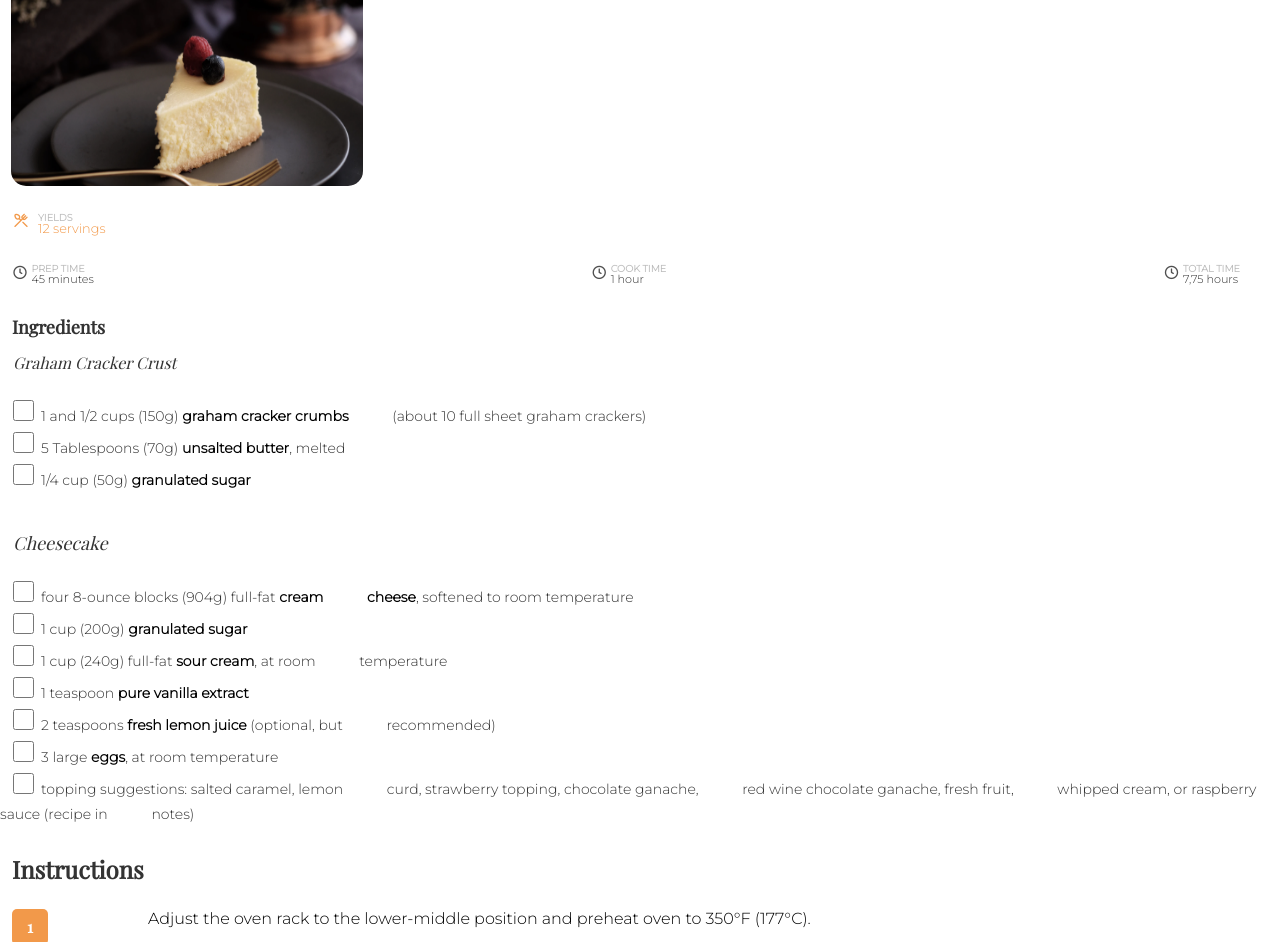
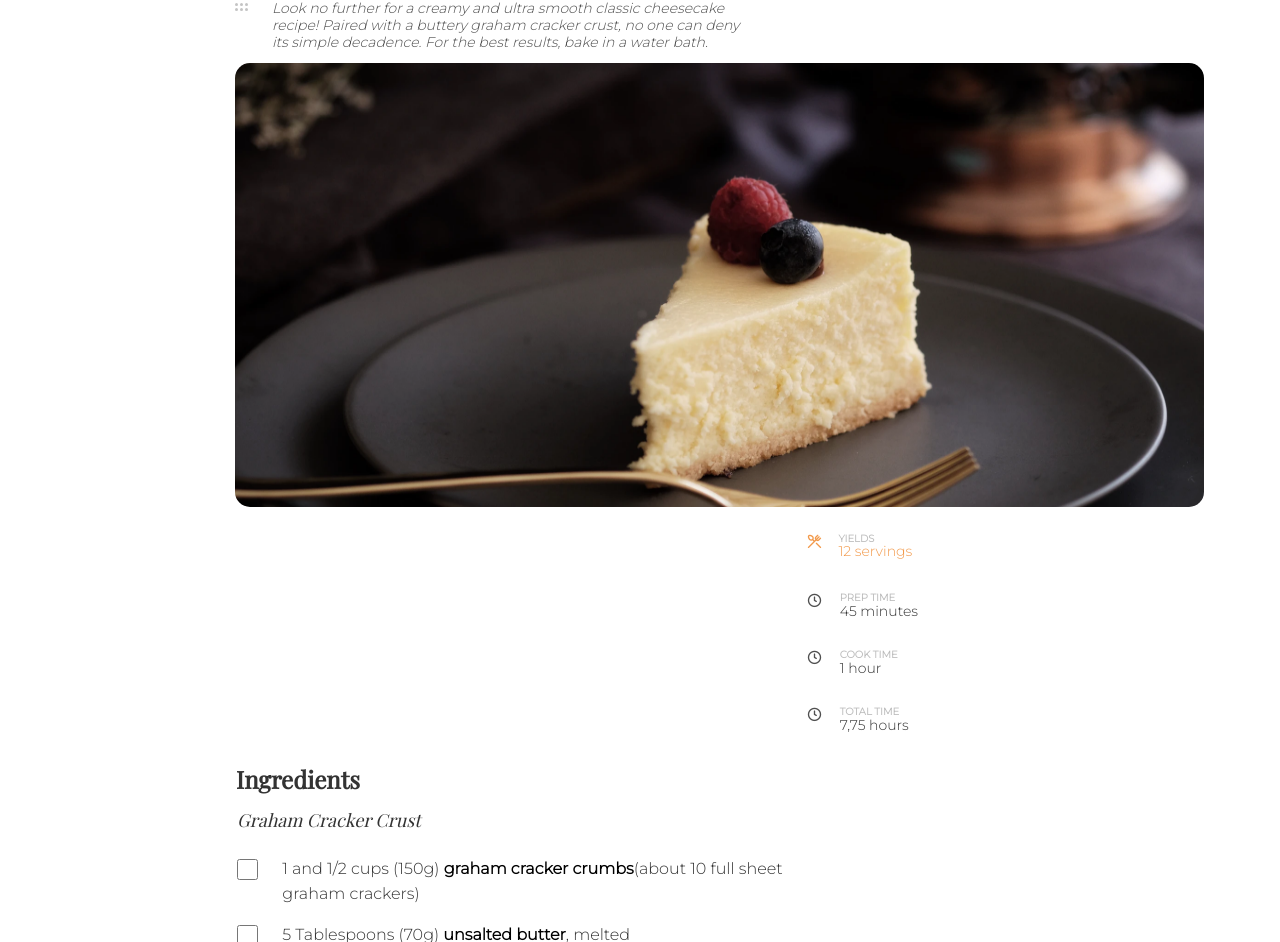
Before and after one commit to mdanieladla/recipe-page, a plain HTML site: page index.html in a window 1280 px wide. Shown: the part 122-1064 px from the top of the page. Drawn offline with nearby package versions, Linux system fonts and the light colour scheme.

Commit message:
almost finished desktop version

```diff
--- a/index.html
+++ b/index.html
@@ -34,6 +34,8 @@
         </p>
       </div>
       <img src="./images/photo1.png" alt="cheescake" class="cheescake-img" />
+      <div class="container-mediaq">
+        <section class="icons-section">
           <div class="servings-div">
             <i class="uil uil-utensils-alt utensils"></i>
             <div class="yields-servings">
@@ -64,18 +66,21 @@
               </div>
             </div>
           </div>
+        </section>
         <h2 class="ingredients-title">Ingredients</h2>
         <h3 class="cracker">Graham Cracker Crust</h3>
-      <form>
+        <form class="form">
           <input type="checkbox" name="first" id="1" class="input" />
           <label for="first" class="label">
-          1 and 1/2 cups (150g) <span class="bold">graham cracker crumbs</span>
-          <span class="span-left">(about 10 full sheet graham crackers)</span>
+            1 and 1/2 cups (150g)
+            <span class="bold">graham cracker crumbs</span>(about 10 full sheet
+            graham crackers)
           </label>
           <br />
           <input type="checkbox" name="second" id="2" class="input" />
           <label for="second" class="label">
-          5 Tablespoons (70g) <span class="bold">unsalted butter</span>, melted
+            5 Tablespoons (70g) <span class="bold">unsalted butter</span>,
+            melted
           </label>
           <br />
           <input type="checkbox" name="third" id="3" class="input" />
@@ -84,14 +89,11 @@
           </label>
         </form>
         <h3 class="cheescake">Cheesecake</h3>
-      <form>
+        <form class="form">
           <input type="checkbox" name="one" id="one" class="input" />
           <label for="first" class="label">
             four 8-ounce blocks (904g) full-fat <span class="bold">cream</span>
-          <span class="span-left"
-            ><span class="bold">cheese</span>, softened to room
-            temperature</span
-          >
+            <span class="bold">cheese</span>, softened to room temperature
           </label>
           <br />
           <input type="checkbox" name="two" id="two" class="input" />
@@ -102,7 +104,7 @@
           <input type="checkbox" name="three" id="three" class="input" />
           <label for="third" class="label">
             1 cup (240g) full-fat <span class="bold">sour cream</span>, at room
-          <span class="span-left">temperature</span>
+            temperature
           </label>
           <br />
           <input type="checkbox" name="four" id="four" class="input" />
@@ -112,8 +114,8 @@
           <br />
           <input type="checkbox" name="four" id="four" class="input" />
           <label for="third" class="label">
-          2 teaspoons <span class="bold">fresh lemon juice</span> (optional, but
-          <span class="span-left">recommended)</span>
+            2 teaspoons <span class="bold">fresh lemon juice</span> (optional,
+            but recommended)
           </label>
           <br />
           <input type="checkbox" name="four" id="four" class="input" />
@@ -123,62 +125,57 @@
           <br />
           <input type="checkbox" name="four" id="four" class="input" />
           <label for="third" class="label">
-          topping suggestions: salted caramel, lemon
-          <span class="span-left">
-            curd, strawberry topping, chocolate ganache,</span
-          >
-          <span class="span-left">red wine chocolate</span>
-          ganache, fresh fruit,
-          <span class="span-left"
-            >whipped cream, or raspberry sauce (recipe in
-            <span class="span-left">notes)</span></span
-          >
+            topping suggestions: salted caramel, lemon curd, strawberry topping,
+            chocolate ganache, red wine chocolate ganache, fresh fruit, whipped
+            cream, or raspberry sauce (recipe in notes)
           </label>
         </form>
         <h4 class="instructions-title">Instructions</h4>
         <div class="instructions">
           <div class="div-1">1</div>
           <p class="instructions-par">
-          Adjust the oven rack to the lower-middle position and preheat oven to
-          350°F (177°C).
+            Adjust the oven rack to the lower-middle position and preheat oven
+            to 350°F (177°C).
           </p>
           <div class="div-1">2</div>
           <p class="instructions-par">
             <span class="bold">Make the crust:</span> Using a food processor,
             pulse the graham crackers into crumbs. Pour into a medium bowl and
-          stir in sugar and melted butter until combined. (You can also pulse it
-          all together in the food processor.) Mixture will be sandy. Press
+            stir in sugar and melted butter until combined. (You can also pulse
+            it all together in the food processor.) Mixture will be sandy. Press
             firmly into the bottom and slightly up the sides of a 9-inch or
             10-inch springform pan. No need to grease the pan first. I use the
-          bottom of a measuring cup to pack the crust down tightly. Pre-bake for
-          8 minutes. Remove from the oven and place the hot pan on a large piece
-          of aluminum foil. The foil will wrap around the pan for the water bath
-          in step 4. Allow crust to slightly cool as you prepare the filling.
+            bottom of a measuring cup to pack the crust down tightly. Pre-bake
+            for 8 minutes. Remove from the oven and place the hot pan on a large
+            piece of aluminum foil. The foil will wrap around the pan for the
+            water bath in step 4. Allow crust to slightly cool as you prepare
+            the filling.
           </p>
           <div class="div-1">3</div>
           <p class="instructions-par">
-          <span class="bold">Make the filling:</span> Using a handheld or stand
-          mixer fitted with a paddle attachment, beat the cream cheese and
-          granulated sugar together on medium-high speed in a large bowl until
-          the mixture is smooth and creamy, about 2 minutes. Add the sour cream,
-          vanilla extract, and lemon juice then beat until fully combined. On
-          medium speed, add the eggs one at a time, beating after each addition
-          until just blended. After the final egg is incorporated into the
-          batter, stop mixing. To help prevent the cheesecake from deflating and
-          cracking as it cools, avoid over-mixing the batter as best you can.
+            <span class="bold">Make the filling:</span> Using a handheld or
+            stand mixer fitted with a paddle attachment, beat the cream cheese
+            and granulated sugar together on medium-high speed in a large bowl
+            until the mixture is smooth and creamy, about 2 minutes. Add the
+            sour cream, vanilla extract, and lemon juice then beat until fully
+            combined. On medium speed, add the eggs one at a time, beating after
+            each addition until just blended. After the final egg is
+            incorporated into the batter, stop mixing. To help prevent the
+            cheesecake from deflating and cracking as it cools, avoid
+            over-mixing the batter as best you can.
           </p>
           <div class="div-1">4</div>
           <p class="instructions-par">
             <span class="bold">Prepare the simple water bath (see note)</span>
-          Boil a pot of water. You need 1 inch of water in your roasting pan for
-          the water bath, so make sure you boil enough. I use an entire kettle
-          of hot water. As the water is heating up, wrap the aluminum foil
-          around the springform pan. Pour the cheesecake batter on top of the
-          crust. Use a rubber spatula or spoon to smooth it into an even layer.
-          Place the pan inside of a large roasting pan. Carefully pour the hot
-          water inside of the pan and place in the oven. (Or you can place the
-          roasting pan in the oven first, then pour the hot water in. Whichever
-          is easier for you.)
+            Boil a pot of water. You need 1 inch of water in your roasting pan
+            for the water bath, so make sure you boil enough. I use an entire
+            kettle of hot water. As the water is heating up, wrap the aluminum
+            foil around the springform pan. Pour the cheesecake batter on top of
+            the crust. Use a rubber spatula or spoon to smooth it into an even
+            layer. Place the pan inside of a large roasting pan. Carefully pour
+            the hot water inside of the pan and place in the oven. (Or you can
+            place the roasting pan in the oven first, then pour the hot water
+            in. Whichever is easier for you.)
           </p>
           <div class="div-1">5</div>
           <p class="instructions-par">
@@ -186,16 +183,16 @@
             When it’s done, the center of the cheesecake will slightly wobble if
             you gently shake the pan. Turn the oven off and open the oven door
             slightly. Let the cheesecake sit in the oven in the water bath as it
-          cools down for 1 hour. Remove from the oven and water bath, then cool
-          cheesecake completely at room temperature. Then refrigerate the
+            cools down for 1 hour. Remove from the oven and water bath, then
+            cool cheesecake completely at room temperature. Then refrigerate the
             cheesecake for at least 4 hours or overnight.
           </p>
           <div class="div-1">6</div>
           <p class="instructions-par">
             Use a knife to loosen the chilled cheesecake from the rim of the
             springform pan, then remove the rim. Using a clean sharp knife, cut
-          into slices for serving. For neat slices, wipe the knife clean and dip
-          into warm water between each slice.
+            into slices for serving. For neat slices, wipe the knife clean and
+            dip into warm water between each slice.
           </p>
           <div class="div-1">7</div>
           <p class="instructions-par">
@@ -206,6 +203,7 @@
         <span class="small-bottom"
           >Source: https://sallysbakingaddiction.com/classic-cheesecake/
         </span>
+      </div>
     </main>
     <footer class="footer">
       <div class="attribution">
--- a/styles/main.css
+++ b/styles/main.css
@@ -165,7 +165,13 @@ font-family: 'Playfair Display', serif;
 }
 
 /*Form*/
+.form{
+    display: grid;
+    grid-template-columns: 10% 90%;
+}
+
 .input{
+    grid-column-start: 1;
     width: 21px;
     height: 21px;
     margin-left: 13px;
@@ -182,10 +188,6 @@ font-family: 'Playfair Display', serif;
 .bold{
     font-weight: 700;
     color: black;
-}
-
-.span-left{
-    margin-left: 40px;
 }
 
 /*Ingredientes*/
@@ -228,7 +230,7 @@ font-family: 'Playfair Display', serif;
     align-items: center;
     font-family: var(--playfair-font);
     font-weight: 700;
-    font-size: 1,5rem;
+    font-size: 1.5rem;
 }
 
 .instructions-par{
@@ -252,7 +254,7 @@ font-family: 'Playfair Display', serif;
 
 /*FOOTER*/
 .footer{
-    margin: 129px auto 24px auto;
+    margin: 100px auto 24px auto;
     color: rgba(169, 169, 169, 1);
     text-align: center;
 }
@@ -262,3 +264,127 @@ font-family: 'Playfair Display', serif;
     font-weight: bolder;
     text-decoration: none;
 }
+
+/*----------------MEDIA QUERIES--------------------------*/
+@media all and (min-width: 1024px){
+   body{
+    margin-left: 14rem;
+    margin-right: 14rem;
+}
+
+/*HEADER*/
+.header__title{
+    margin-top: 50px;
+    font-size: 3rem;
+}
+
+/*MAIN*/
+.description-par{
+    padding-right: 280px;
+    font-size: .875rem;
+    line-height: 17px;
+}
+
+.cheescake-img{
+    width: 969px;
+    height: 444px;
+}
+/*Contenedor para darle grid a la página para desktop*/
+.container-mediaq{
+    display: grid;
+    grid-template-columns: 70% 30%;
+}
+/*Sección para darle a la parte de tiempo de prep estilo*/
+.icons-section{
+    /* grid-row-start: 2; */
+    grid-column-start: 2;
+    grid-column-end: 3;
+}
+
+.utensils{
+    width: 27px;
+    height: 27px;
+    margin-left: 0;
+}
+.yields{
+    font-size: .624rem;
+}
+
+.servings{
+    font-size: .875rem;
+}
+
+/*Diseño general para los 3 iconos del reloj*/
+.uil-clock{
+    width: 28px;
+    height: 28px;
+}
+/*Time div-> div grande que abarca los 3 divs pqueños*/
+.time-div{
+    display: flex;
+    flex-direction: column;
+    justify-content: space-between;
+}
+/*Div de prep-time*/
+.clock-icon{
+    margin-left: 0px;
+}
+
+/*Small, mins de cada div, mismo diseño*/
+.small{
+    font-size: .625rem;
+    line-height: 10px;
+}
+
+.mins{
+    font-size: .875rem;
+    line-height: 17px;
+}
+
+/*Ingredientes*/
+.ingredients-title{
+    font-size: 1.5rem;
+   line-height: 31px;
+}
+
+.cracker, .cheescake{
+    font-size: 1.125rem;
+    line-height: 24px;
+    grid-column-start: 1;
+}
+/*Form*/
+.form{
+    grid-column-start: 1;
+    display: grid;
+    grid-template-columns: 10% 90%;
+}
+
+.input{
+    grid-column-start:  1;
+}
+
+.label{
+    font-size: 1rem;
+}
+
+/*Instrucciones*/
+.instructions-title{
+    grid-column-start: 1;
+}
+
+.instructions{
+    grid-column-start: 1;
+}
+
+.instructions-par{
+    line-height: 24px;
+}
+
+/*Small source bottom*/
+.small-bottom{
+    grid-column-start: 1;
+    font-size: 1rem;
+    margin: 57px 0 19px 12px;
+}
+
+}
```
Lines whose indentation alone changed are shown as unchanged.
